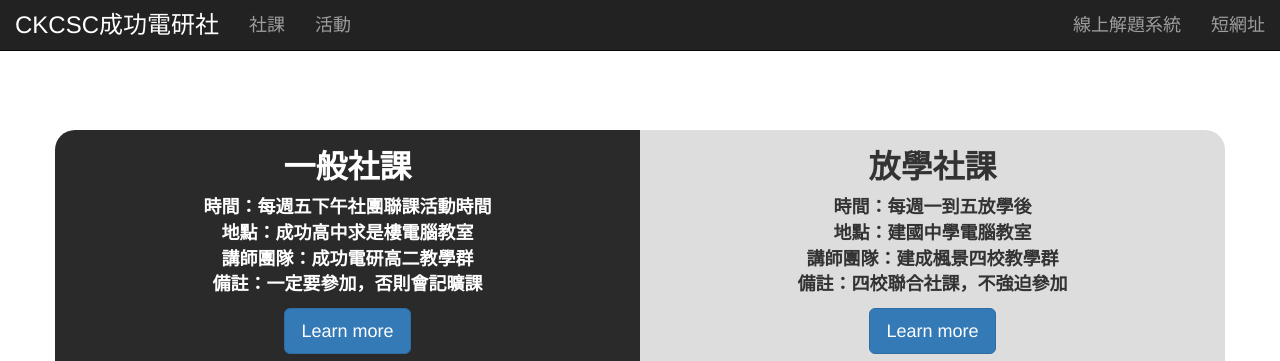
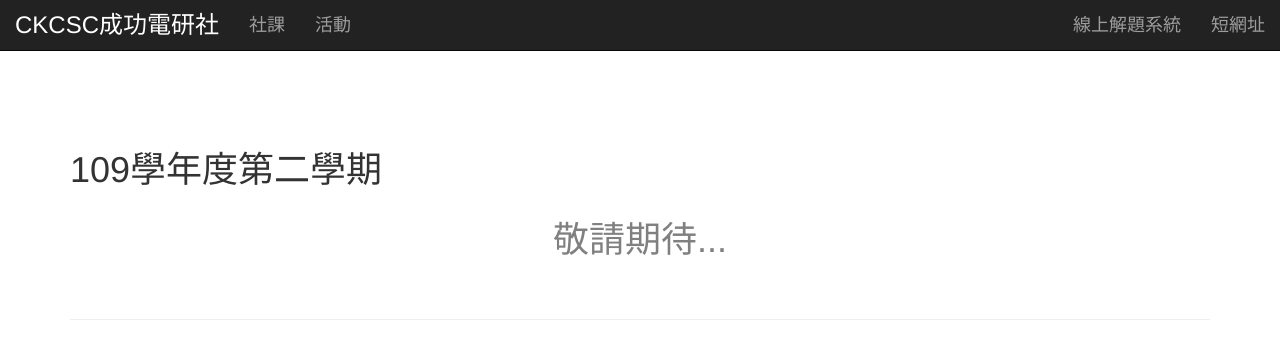
Before and after one commit to ckcsc-tp/ckcsc33rd-v.3, a Node server app: page /class in a window 1280 px wide. Shown: the top 361 px of the page. Run offline with Node 20, Linux system fonts and the light colour scheme; some libraries are stand-ins or nearby versions.

Commit message:
add new semester

```diff
--- a/views/class.ejs
+++ b/views/class.ejs
@@ -83,6 +83,12 @@
     <!-- Marketing messaging and featurettes
 ================================================== -->
     <div class="container marketing" style="margin-top: 10vh;">
+        <h1>109學年度第二學期</h1>
+        <div class="row box ">
+            <h1 style="text-align: center;color: gray">敬請期待...</h1>
+        </div>
+        <hr class="featurette-divider">
+        <h1>109學年度第一學期</h1>
         <div class="row box ">
             <div class="boxl">
                 <div style="text-align: center;">
@@ -109,7 +115,6 @@
                      src="../assets/css/images/afterschool.png">
             </div>
         </div>
-        <hr class="featurette-divider">
     </div>
 
 
--- a/views/model/footer.ejs
+++ b/views/model/footer.ejs
@@ -94,8 +94,8 @@
     </div>
     <div class="float-left marketing col-12">
       <hr class="featurette-divider">
-      <p style="text-align: center">CKCSC © 2020<br>
-        designed by TGoC_virus with Bootstrap<br>
+      <p style="text-align: center">CKCSC © 2021<br>
+        designed by TGoC-virus with Bootstrap<br>
         All rights reserved</p>
     </div>
   </div>
```
Also changed, not shown: 1 other file.
